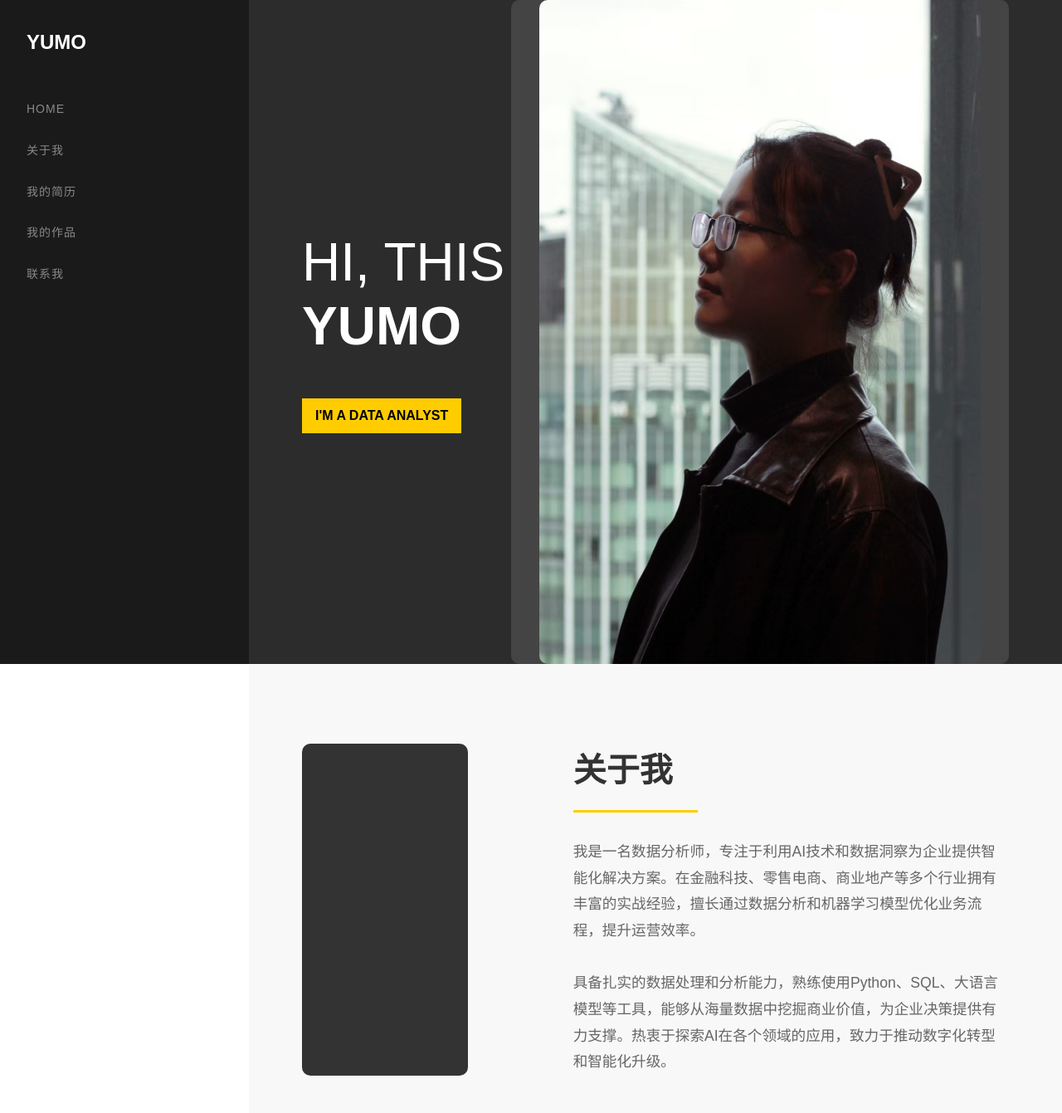
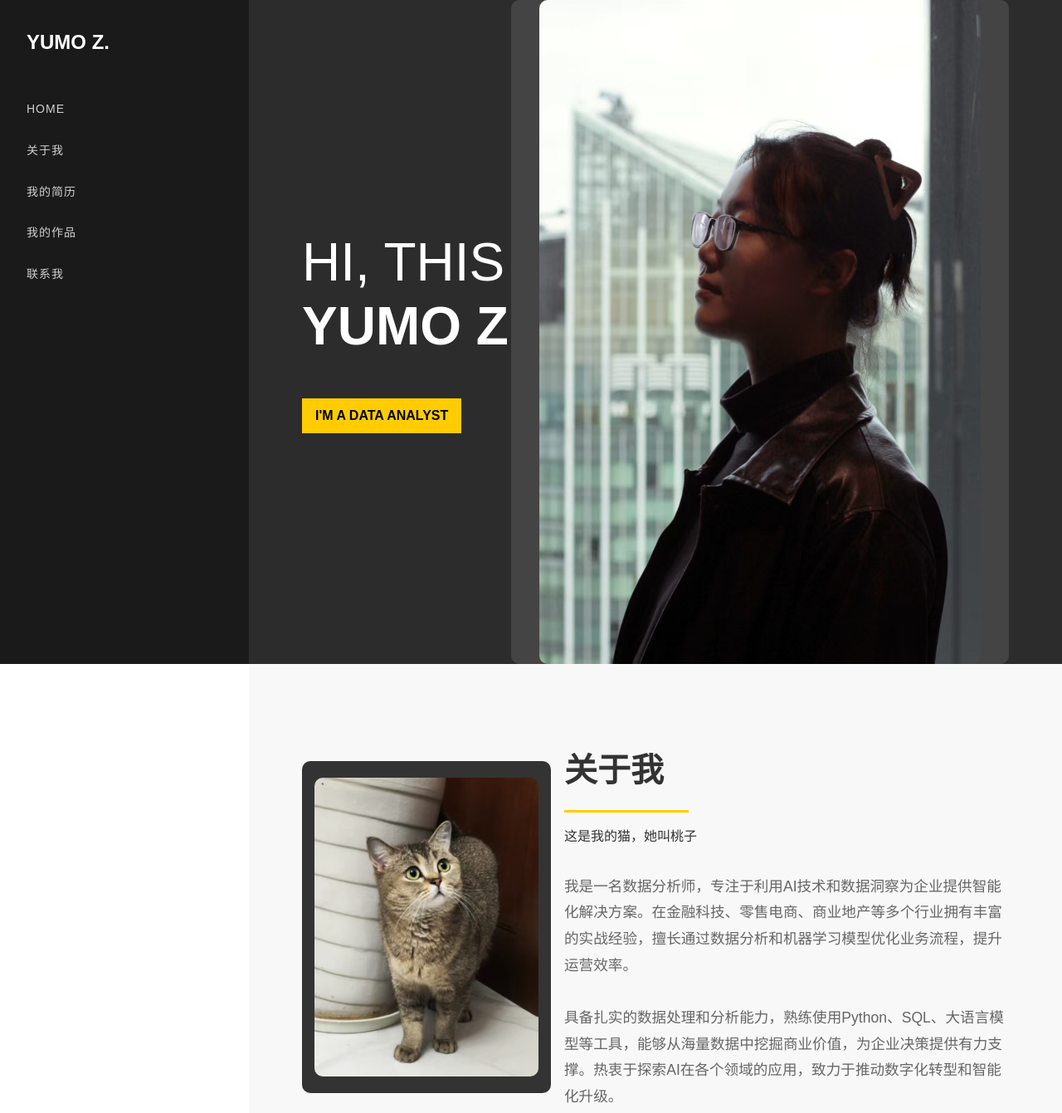
Before and after one commit to Chean-mo/YumoHome, a plain HTML site: page index.html in a window 1280 px wide. Shown: the top 1341 px of the page at 83% size. Drawn offline with Linux system fonts and the light colour scheme.

Commit message:
Update index.html

```diff
--- a/index.html
+++ b/index.html
@@ -45,7 +45,7 @@
         }
 
         .nav-menu a {
-            color: #888;
+            color: #d1d0d0;
             text-decoration: none;
             font-size: 14px;
             text-transform: uppercase;
@@ -63,7 +63,7 @@
             min-height: 100vh;
         }
 
-        /* 英雄区域 */
+        /* 头图区域 */
         .hero-section {
             height: 100vh;
             background: #2c2c2c;
@@ -130,12 +130,12 @@
         .about-container {
             display: grid;
             grid-template-columns: 1fr 2fr;
-            gap: 4rem;
+            gap: 1rem;
             align-items: center;
         }
 
         .about-image {
-            width: 200px;
+            width: 300px;
             height: 400px;
             background: #333;
             border-radius: 10px;
@@ -260,7 +260,7 @@
         .works-section h2::after {
             content: '';
             display: block;
-            width: 50px;
+            width: 150px;
             height: 3px;
             background: #ffcc00;
             margin: 1rem auto 0;
@@ -428,7 +428,7 @@
 <body>
     <!-- 左侧导航栏 -->
     <nav class="navbar">
-        <div class="logo">YUMO</div>
+        <div class="logo">YUMO Z.</div>
         <ul class="nav-menu">
             <li><a href="#home">HOME</a></li>
             <li><a href="#about">关于我</a></li>
@@ -445,7 +445,7 @@
             <div class="hero-content">
                 <h1 class="hero-title">
                     HI, THIS IS
-                    <span class="hero-name">YUMO</span>
+                    <span class="hero-name">YUMO Z.</span>
                 </h1>
                 <div class="hero-role">I'M A DATA ANALYST</div>
             </div>
@@ -460,10 +460,12 @@
             <div class="section-content">
                 <div class="about-container">
                     <div class="about-image">
-
+                        <img src="pic/taozi.jpg" alt="about_img"
+                    style="max-width: 90%; max-height: 90%; object-fit: cover; border-radius: 10px;" />
                     </div>
                     <div class="about-content">
                         <h2>关于我<br></h2>
+                        <p>这是我的猫，她叫桃子<p>
                         <div class="about-text">
                             <p>我是一名数据分析师，专注于利用AI技术和数据洞察为企业提供智能化解决方案。在金融科技、零售电商、商业地产等多个行业拥有丰富的实战经验，擅长通过数据分析和机器学习模型优化业务流程，提升运营效率。</p>
                             <br>
```
